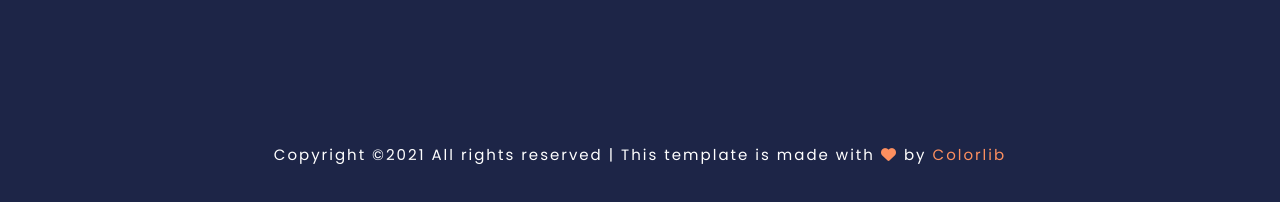
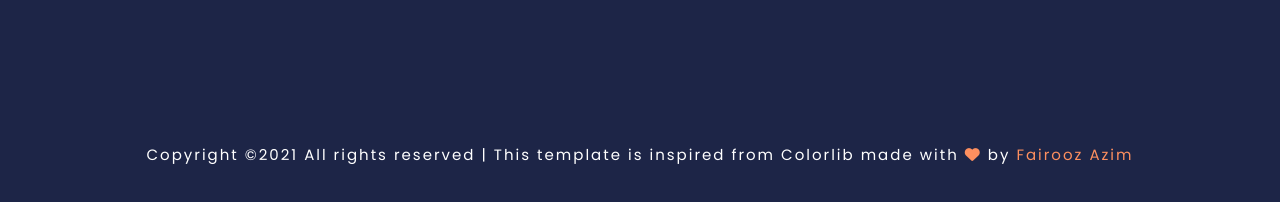
Before and after one commit to FairoozAzim/furnitureStore-bootstrap, a plain HTML site: page index.html in a window 1280 px wide. Shown: the part 5536-5738 px from the top of the page. Drawn offline with nearby package versions, Linux system fonts and the light colour scheme.

Commit message:
minor change

```diff
--- a/index.html
+++ b/index.html
@@ -520,7 +520,7 @@
             </div>
         </div>
         <div class=" text-center">
-            <p class="copyright">Copyright ©2021 All rights reserved | This template is made with <i class="fas fa-heart heart"></i> by <a href="">Colorlib</a> </p>
+            <p class="copyright">Copyright ©2021 All rights reserved | This template is inspired from Colorlib made with <i class="fas fa-heart heart"></i> by <a href="">Fairooz Azim</a> </p>
         </div>
 
     </footer>
```
